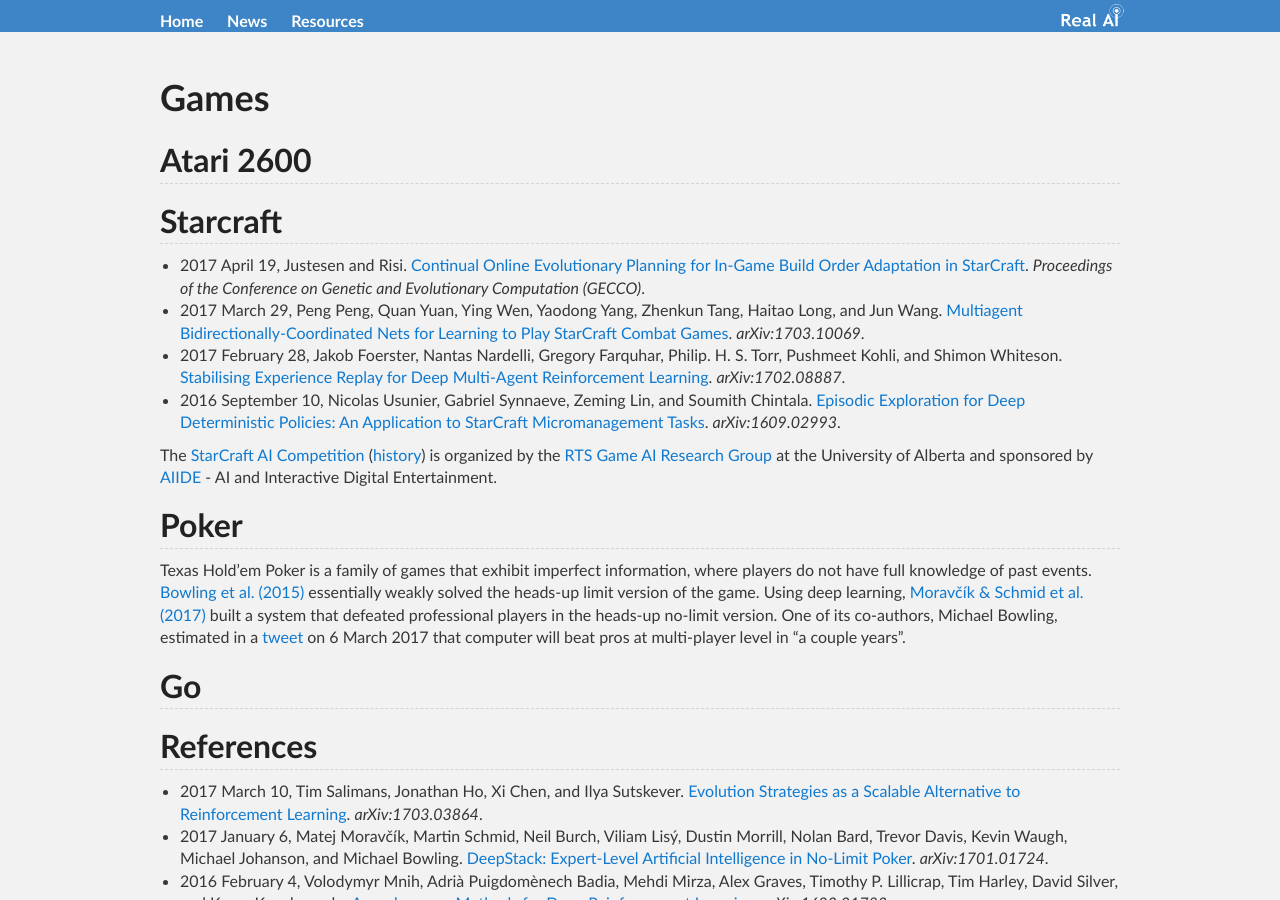
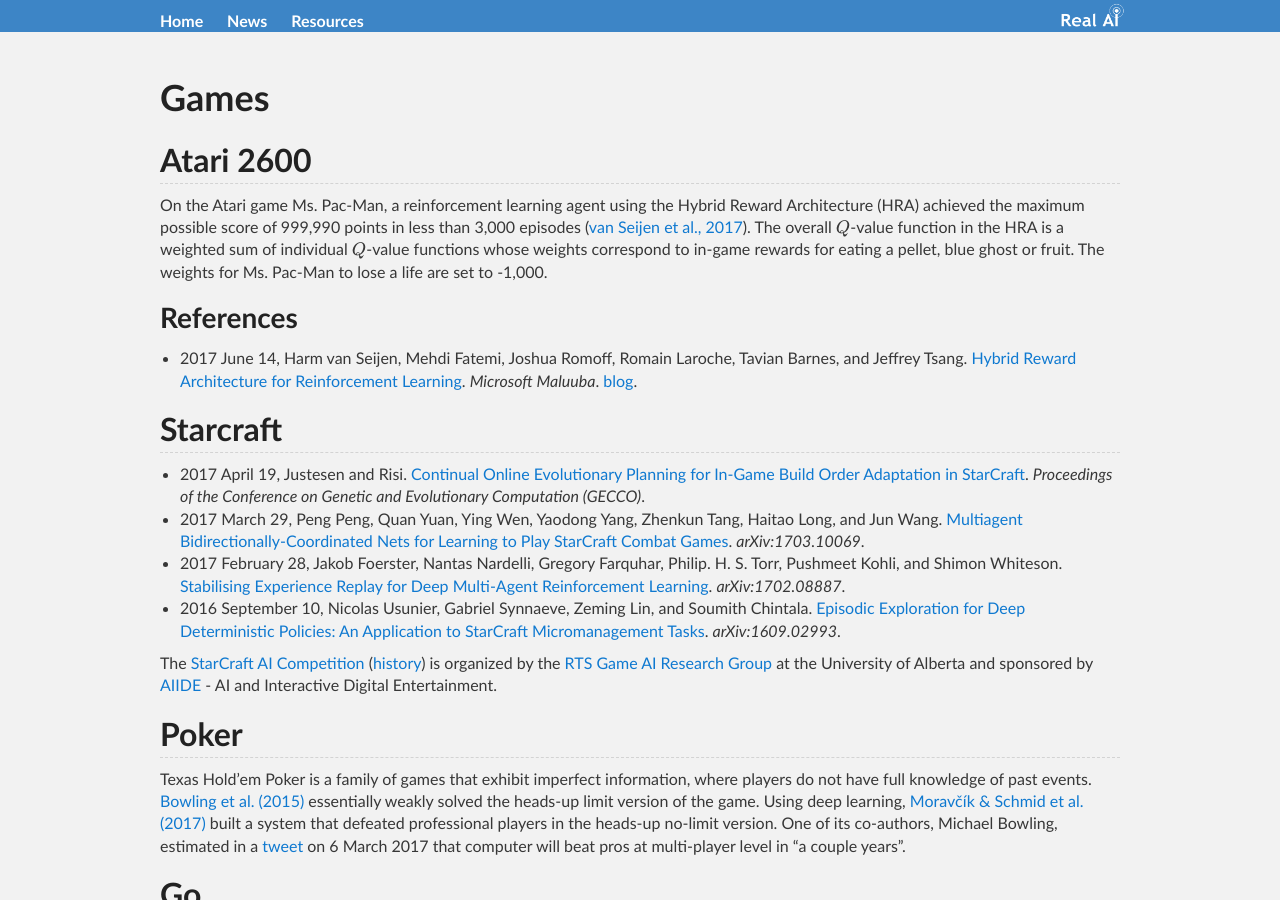
Before and after one commit to Tonywuhk/realai.org, a Jekyll site: the page built from games.md, in a window 1280 px wide and 900 px high. Built offline with Jekyll 4.4.1, drawn with Linux system fonts in a browser that asks for light colours; our own code applies the rules of GitHub Pages for plain Markdown files; formulas are drawn with MathJax 3; comment, search, counter and statistics services are not loaded; the repository's description, which GitHub fills in, is left out.

Commit message:
Create games.md

```diff
--- a/games.md
+++ b/games.md
@@ -1,9 +1,16 @@
 ---
 permalink: /games/
+mathjax: true
 ---
 # Games
 
 ## Atari 2600
+
+On the Atari game Ms. Pac-Man, a reinforcement learning agent using the Hybrid Reward Architecture (HRA) achieved the maximum possible score of 999,990 points in less than 3,000 episodes ([van Seijen et al., 2017](https://static1.squarespace.com/static/58177ecc1b631bded320b56e/t/594050d7bf629a891ef31605/1497387537190/HRA_Maluuba.pdf)). The overall \\(Q\\)-value function in the HRA is a weighted sum of individual \\(Q\\)-value functions whose weights correspond to in-game rewards for eating a pellet, blue ghost or fruit. The weights for Ms. Pac-Man to lose a life are set to -1,000.
+
+### References
+
+* 2017 June 14, Harm van Seijen, Mehdi Fatemi, Joshua Romoff, Romain Laroche, Tavian Barnes, and Jeffrey Tsang. [Hybrid Reward Architecture for Reinforcement Learning](https://static1.squarespace.com/static/58177ecc1b631bded320b56e/t/594050d7bf629a891ef31605/1497387537190/HRA_Maluuba.pdf). *Microsoft Maluuba*. [blog](http://www.maluuba.com/hra).
 
 ## Starcraft
 
```
